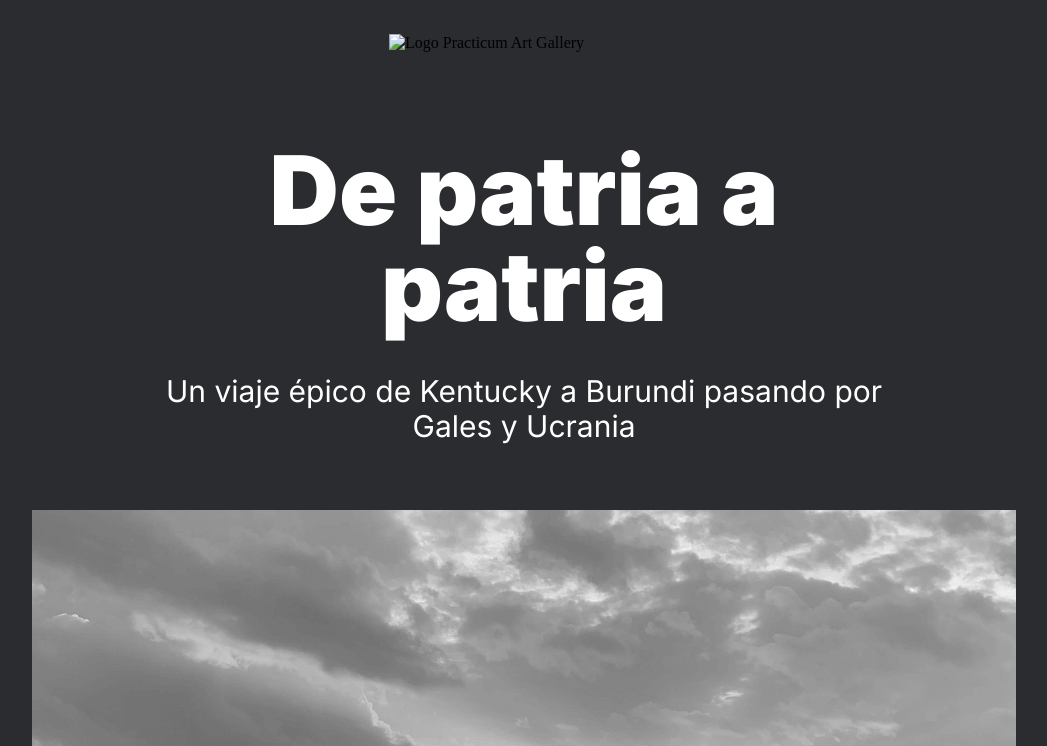
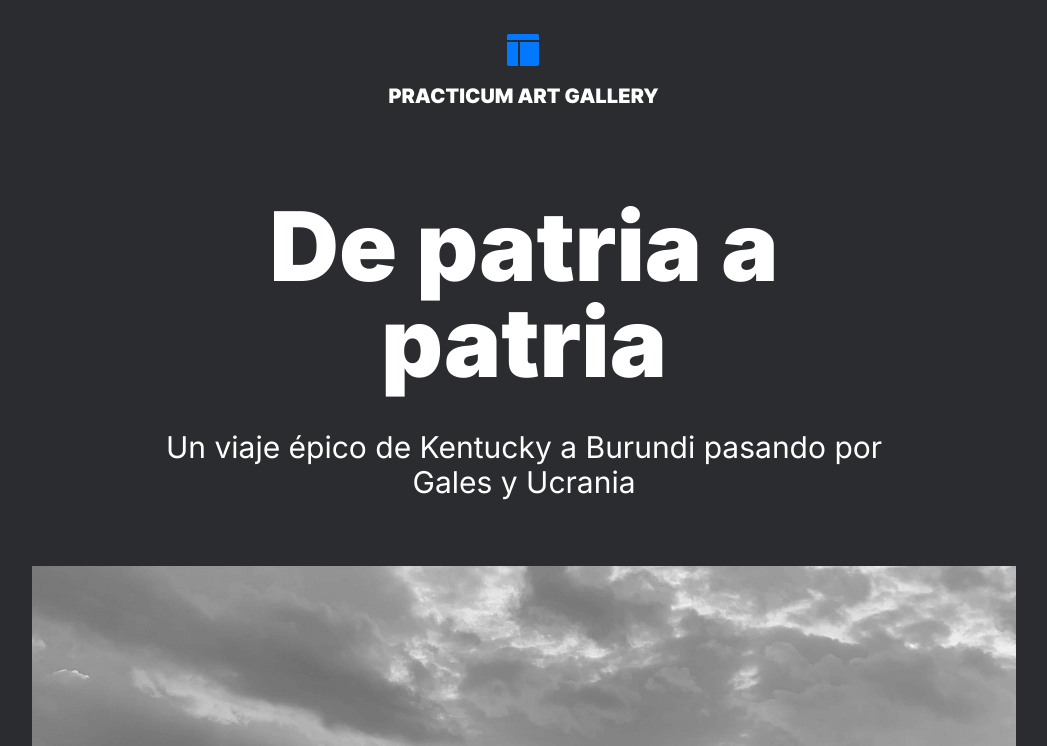
Before and after one commit to McHuginho/web_project_homeland, a plain HTML site: page index.html in a window 1280 px wide. Shown: the top 746 px of the page, without its empty margins (116-1163 px from the left). Drawn offline with Linux system fonts and the light colour scheme.

Commit message:
added gallery logo

```diff
--- a/index.html
+++ b/index.html
@@ -17,7 +17,7 @@
     <div class="page">
       <header class="header">
         <img
-          src="images/__logo (1).png"
+          src="images/gallerylogo.png"
           alt="Logo Practicum Art Gallery"
           class="header__logo"
         />
```
